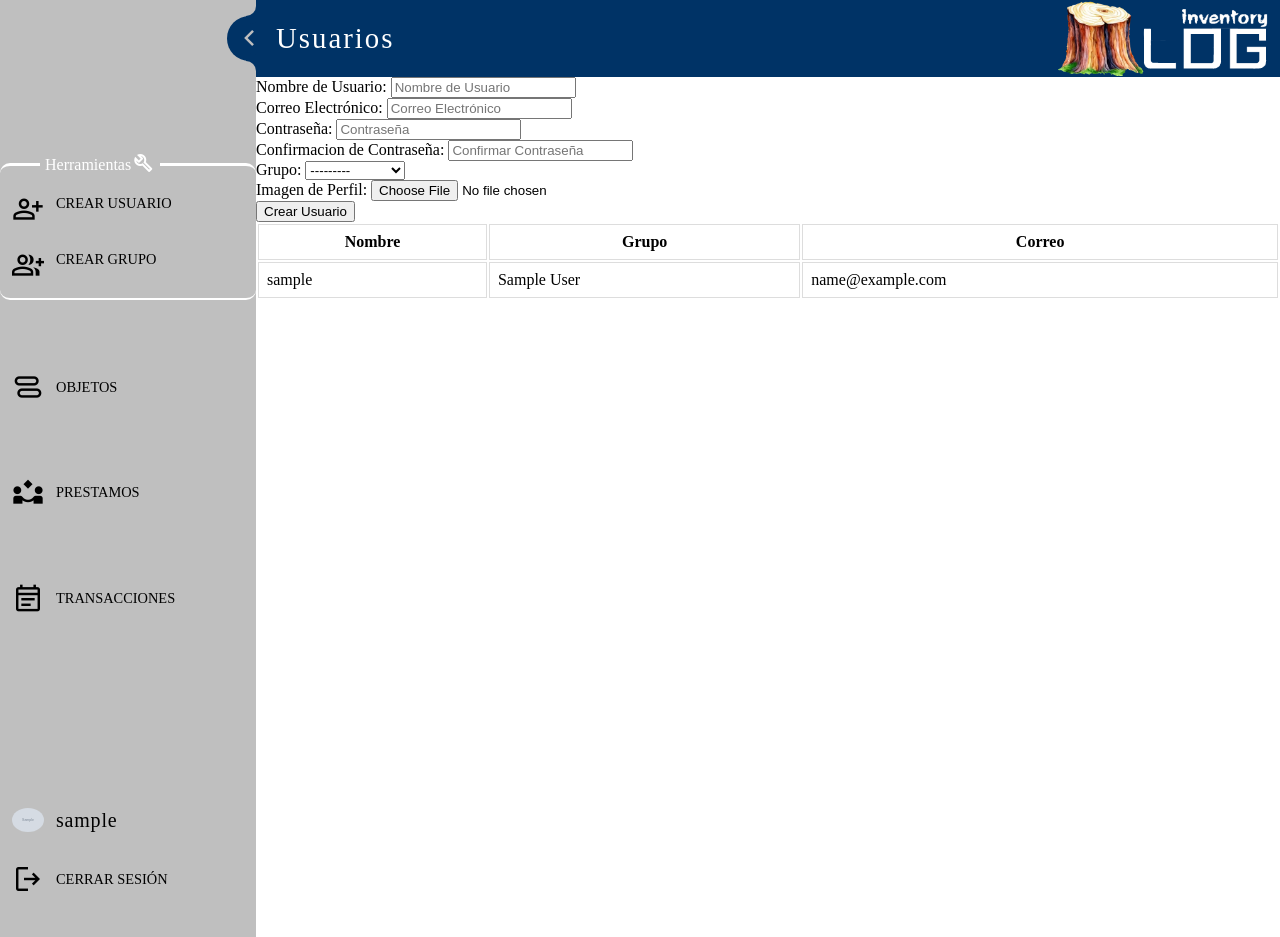
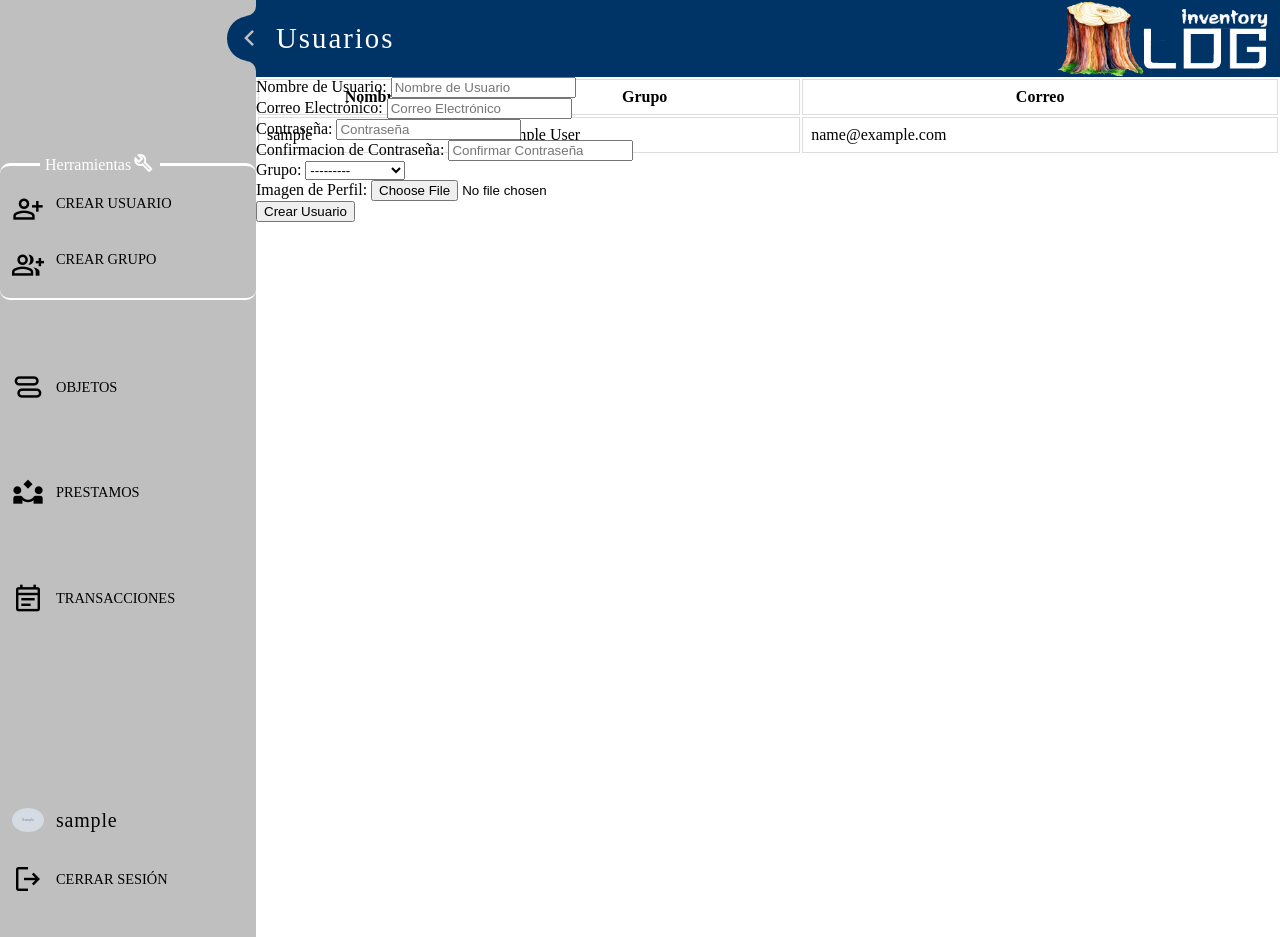
Before and after one commit to SergioGalarzaCarmona/Log_Inventory, a Django app: page /manage_users/ in a window 1280 px wide, after a click that opens the changed part. Run offline with Django 5.2, Linux system fonts and the light colour scheme; a user stored in the database is signed in; tables that the repository leaves empty hold one stand-in row (values such as "Sample post"); grey boxes marked "Sample" are stand-in pictures.

Commit message:
Refactor subuser and group creation forms for improved layout and functionality

```diff
--- a/Users/static/CSS/subusersStyles.css
+++ b/Users/static/CSS/subusersStyles.css
@@ -63,11 +63,22 @@ aside:has(input[type="checkbox"]:checked) ~ main {
     align-items: center;
 }
 
-.create-subuser{
+.create-subuser, .create-group{
     display: none;
+    position: relative;
+    z-index: 1;
+    height: 100%;
+    width: 100%;
 }
 
-.create-group {
+#create-subuser:checked ~ .create-subuser, #create-group:checked ~ .create-group {
+    display: block;
+    position: absolute;
+    z-index: 1;
+
+}
+
+#create-subuser:checked ~ .create-subuser ~ .create-group, #create-group:checked ~ .create-group ~ .create-subuser {
     display: none;
 }
 
@@ -120,10 +131,6 @@ aside:has(input[type="checkbox"]:checked) ~ main {
     cursor: pointer;
 }
 
-#create-subuser:checked ~ .create-subuser, #create-group:checked ~ .create-group {
-    display: block;
-}
-
 @media (max-width: 768px) {
     .sidebar__form, .filter-bar__filter-container > .filter-bar__logo-container {
         display: none;
--- a/Users/templates/Users/subusers.html
+++ b/Users/templates/Users/subusers.html
@@ -24,7 +24,7 @@
                 </div>
             </div>
         </div>
-        <div class="createSubuser-container">
+        <div class="forms-container">
             <input type="checkbox" {{checked}} id="create-subuser">
             <form class="create-subuser" id='form-subuser' method="POST">
                 {% csrf_token %}
@@ -32,8 +32,6 @@
                 <input type="button" value="Crear Usuario" id="open-dialog">
                 <input type="submit" hidden id="submit">
             </form>
-        </div>
-        <div class="createGroup-container">
             <input type="checkbox" {{checked_group}} id="create-group">
             <form class="create-group" method="POST">
                 {% csrf_token %}
```
